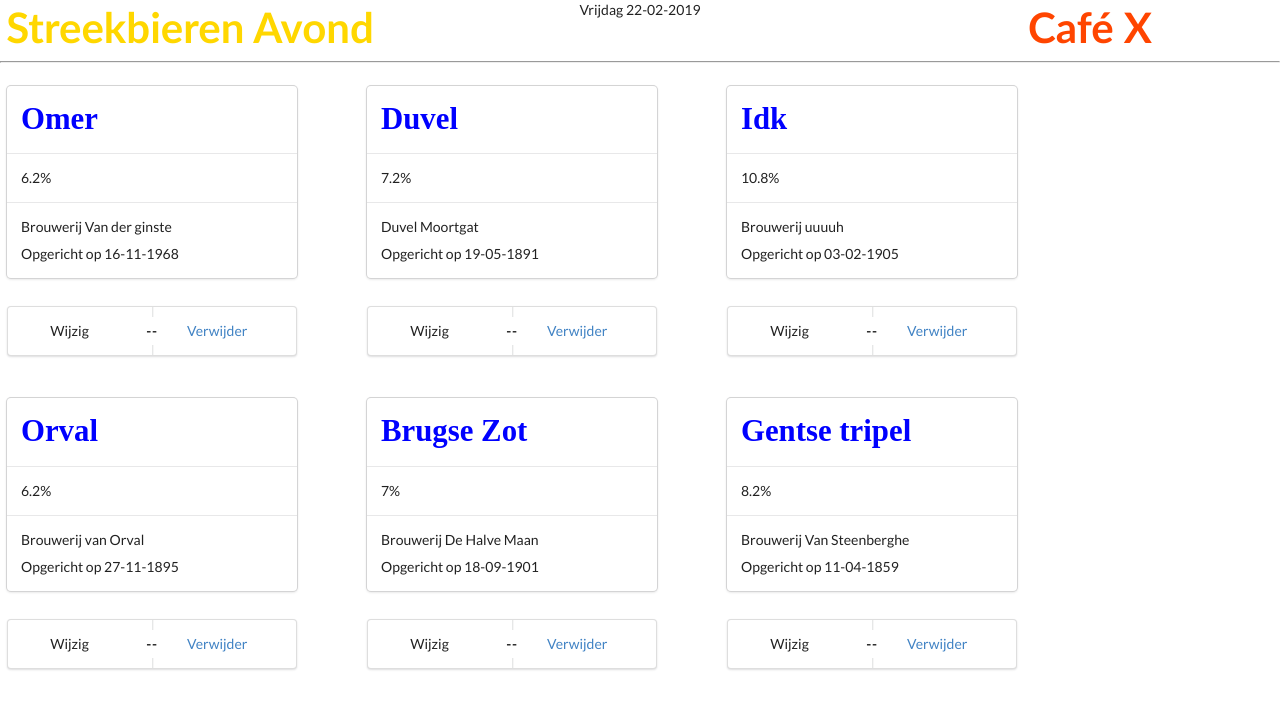
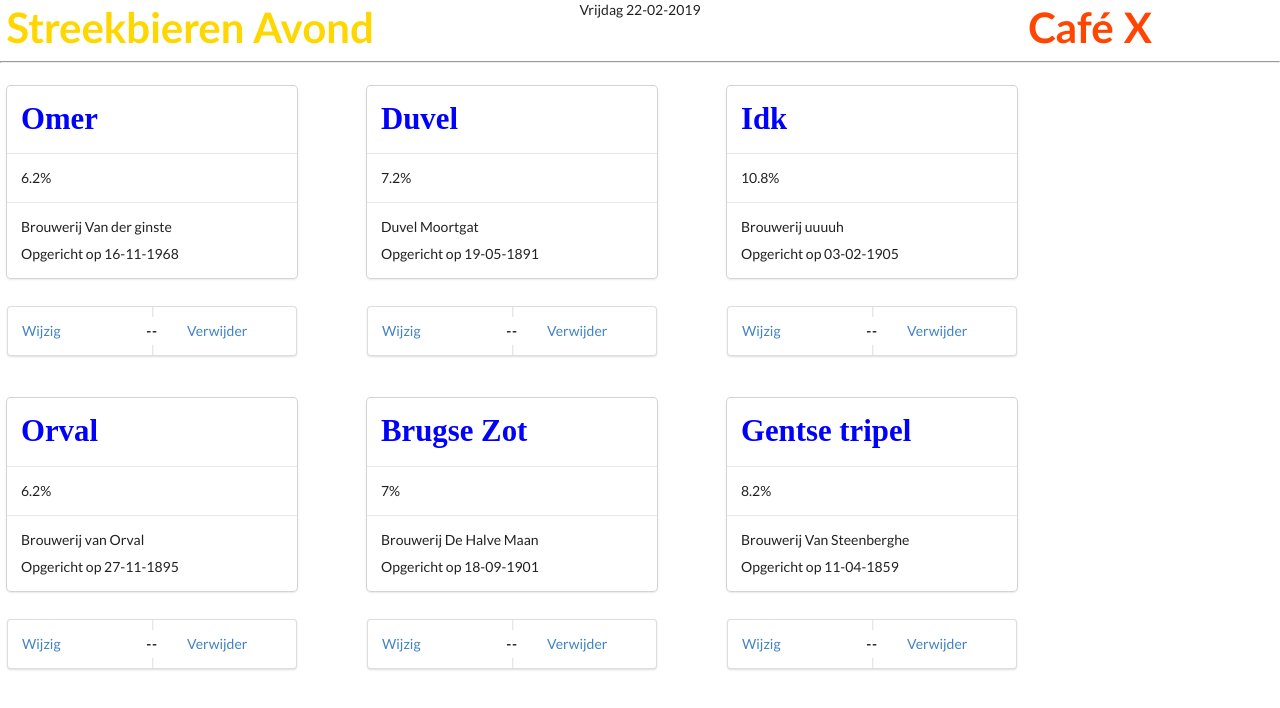
Before and after one commit to JelleCallewaert/streekbieren-avond, an Angular app: page / in a window 1280 px wide. Shown: the top 708 px of the page. Built offline with nearby package versions, Linux system fonts and the light colour scheme.

Commit message:
wijzig geeft event aan appcomp, die verandert pagina naar editpagina

```diff
--- a/src/app/app.component.html
+++ b/src/app/app.component.html
@@ -6,9 +6,12 @@
         <p class="datum">Vrijdag 22-02-2019</p>
     </div>
     <div class="column">
-        <h1 class="cafe">Café X</h1>
+        <h1 class="cafe" (click)="changePage()">Café X</h1>
     </div>
 </div>
 <hr>
-
-<app-lijst-streekbieren></app-lijst-streekbieren>
+ <!--(someEventFromLijst)="changePage(selectedBier: Streekbier)"-->
+<app-lijst-streekbieren *ngIf='showlijst else editpage' (changeStreekbier)="changePage()"></app-lijst-streekbieren>
+<ng-template #editpage>
+    <app-wijzig-streekbier [streekbier]="streekbier"></app-wijzig-streekbier>
+</ng-template>
--- a/src/app/app.component.ts
+++ b/src/app/app.component.ts
@@ -1,4 +1,6 @@
 import { Component } from '@angular/core';
+import { Streekbier } from './streekbieren/streekbier/streekbier.model';
+import { Brouwerij } from './streekbieren/brouwerij/brouwerij.model';
 
 @Component({
   selector: 'app-root',
@@ -7,4 +9,10 @@
 })
 export class AppComponent {
   title = 'streekbieren-avond';
+  streekBier = new Streekbier("Tongerloo", 6, new Brouwerij("Tongerloo", "Tongerloo", new Date()))
+  showlijst = true
+
+  changePage(){
+    this.showlijst = !this.showlijst
+  }
 }
--- a/src/app/streekbieren/lijst-streekbieren/lijst-streekbieren.component.html
+++ b/src/app/streekbieren/lijst-streekbieren/lijst-streekbieren.component.html
@@ -5,7 +5,7 @@
         <div class="ui two column very relaxed grid">
         <div class="column">
             <!--TODO: maak knop naar edit pagina-->
-            <p style="text-align:center">Wijzig</p>
+            <a style="text-align:center" (click)="changeBier(localBier)">Wijzig</a>
         </div>
         <div class="column">
             <!--TODO: maak knop + confirm-->
--- a/src/app/streekbieren/lijst-streekbieren/lijst-streekbieren.component.ts
+++ b/src/app/streekbieren/lijst-streekbieren/lijst-streekbieren.component.ts
@@ -1,4 +1,4 @@
-import { Component, OnInit } from '@angular/core';
+import { Component, OnInit, Output, EventEmitter } from '@angular/core';
 import { Streekbier } from '../streekbier/streekbier.model';
 import { StreekbierDataService } from 'src/app/streekbieren/streekbier-data.service';
 
@@ -12,12 +12,19 @@
 
   bieren: Streekbier[] = []
 
+  @Output() public changeStreekbier = new EventEmitter<Streekbier>()
+
   constructor(private _dataService: StreekbierDataService) { }
 
   ngOnInit() {
     this._dataService.getStreekbieren().subscribe(
       bieren => this.bieren = bieren
     )
+  }
+
+  changeBier(localBier: Streekbier){
+    this.changeStreekbier.emit(localBier)
+    return false
   }
 
   verwijder(localBier: Streekbier){
--- a/src/app/streekbieren/streekbieren.module.ts
+++ b/src/app/streekbieren/streekbieren.module.ts
@@ -3,15 +3,16 @@
 import { StreekbierComponent } from './streekbier/streekbier.component';
 import { BrouwerijComponent } from './brouwerij/brouwerij.component';
 import { LijstStreekbierenComponent } from './lijst-streekbieren/lijst-streekbieren.component';
+import { WijzigStreekbierComponent } from './wijzig-streekbier/wijzig-streekbier.component';
 
 @NgModule({
   declarations: [
     StreekbierComponent,
     BrouwerijComponent,
-    LijstStreekbierenComponent],
+    LijstStreekbierenComponent, WijzigStreekbierComponent],
   imports: [
     CommonModule
   ],
-  exports: [LijstStreekbierenComponent]
+  exports: [LijstStreekbierenComponent, WijzigStreekbierComponent]
 })
 export class StreekbierenModule { }
--- /dev/null
+++ b/src/app/streekbieren/wijzig-streekbier/wijzig-streekbier.component.html
@@ -0,0 +1,3 @@
+<p>
+  wijzig-streekbier works!
+</p>
--- /dev/null
+++ b/src/app/streekbieren/wijzig-streekbier/wijzig-streekbier.component.ts
@@ -0,0 +1,18 @@
+import { Component, OnInit, Input } from '@angular/core';
+import { Streekbier } from '../streekbier/streekbier.model';
+
+@Component({
+  selector: 'app-wijzig-streekbier',
+  templateUrl: './wijzig-streekbier.component.html',
+  styleUrls: ['./wijzig-streekbier.component.css']
+})
+export class WijzigStreekbierComponent implements OnInit {
+
+  @Input() streekbier: Streekbier;
+
+  constructor() { }
+
+  ngOnInit() {
+  }
+
+}
```
Also changed, not shown: src/app/streekbieren/wijzig-streekbier/wijzig-streekbier.component.css (added), 1 other file (tests, documents, lock files or other folders).
